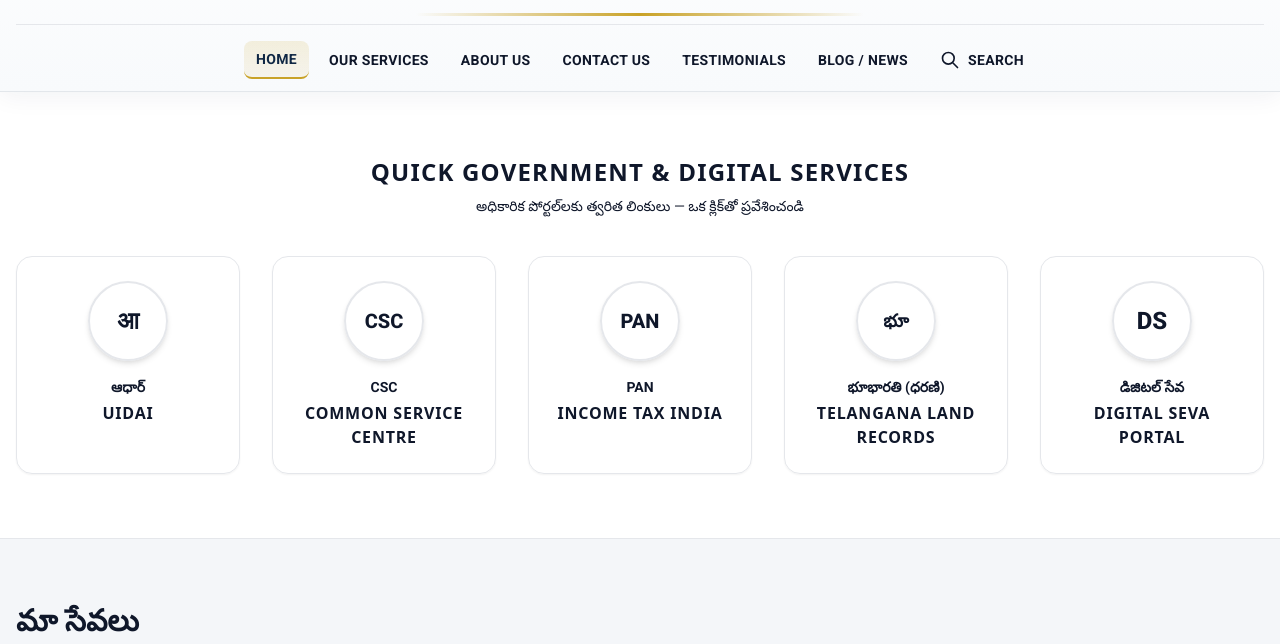
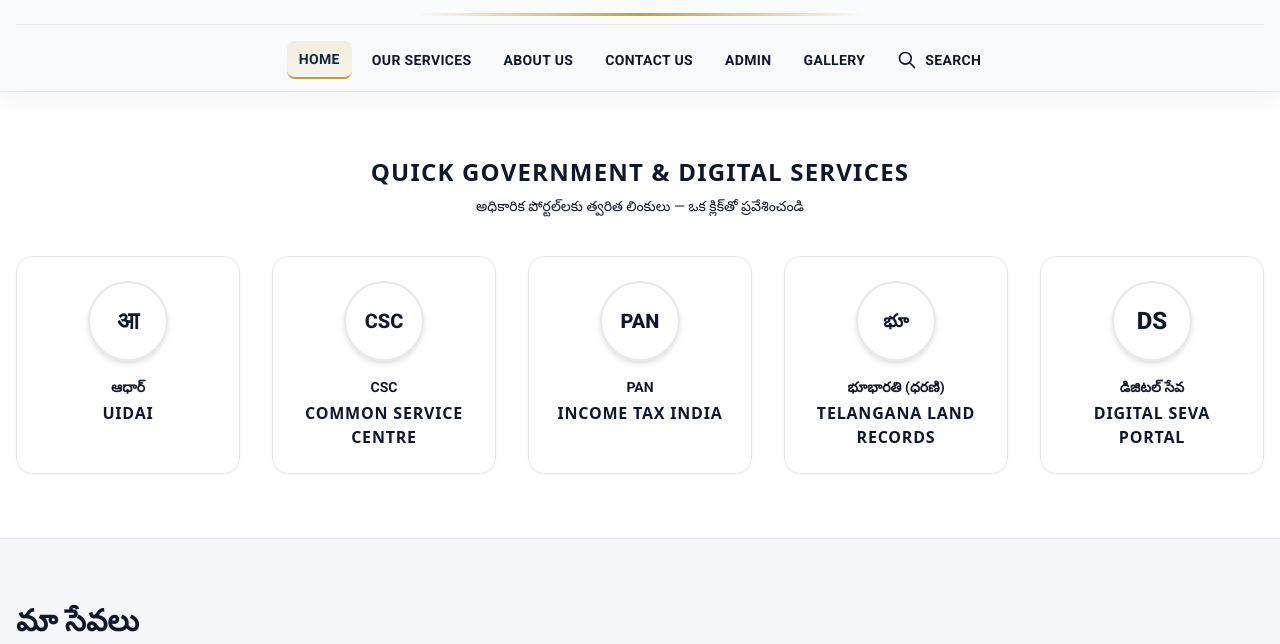
Before and after one commit to srinivasammu6342-beep/Maheshwara, a website: page index.html in a window 1280 px wide. Shown: the part 155-799 px from the top of the page. Drawn offline with nearby package versions, Linux system fonts and the light colour scheme; a web font is replaced by a local one.

Commit message:
fixing design issues

```diff
--- a/index.html
+++ b/index.html
@@ -6,7 +6,7 @@
   <title>MAHESHWARA NEXLIFY NUCLEUS | ముత్తారం పోర్టల్</title>
   <meta
     name="description"
-    content="Maheshwara Nexlify Nucleus: ముత్తారం గ్రామానికి వార్తలు, డిజిటల్ సేవలు, కార్పొరేట్ సేవా కేంద్రం."
+    content="Maheshwara Nexlify Nucleus: ముత్తారం గ్రామ/మండల  వార్తలు, డిజిటల్ సేవలు, కార్పొరేట్ సేవా కేంద్రం."
   />
   <link rel="preconnect" href="https://fonts.googleapis.com" />
   <link rel="preconnect" href="https://fonts.gstatic.com" crossorigin />
@@ -125,8 +125,8 @@
         <a href="#services" class="mns-nav-link rounded-lg px-3 py-2 text-xs font-bold uppercase tracking-wide text-slate-700 sm:text-sm">Our Services</a>
         <a href="#about" class="mns-nav-link rounded-lg px-3 py-2 text-xs font-bold uppercase tracking-wide text-slate-700 sm:text-sm">About Us</a>
         <a href="#contact" class="mns-nav-link rounded-lg px-3 py-2 text-xs font-bold uppercase tracking-wide text-slate-700 sm:text-sm">Contact Us</a>
-        <a href="#testimonials" class="mns-nav-link rounded-lg px-3 py-2 text-xs font-bold uppercase tracking-wide text-slate-700 sm:text-sm">Testimonials</a>
-        <a href="news.html" class="mns-nav-link rounded-lg px-3 py-2 text-xs font-bold uppercase tracking-wide text-slate-700 sm:text-sm">Blog / News</a>
+        <a href="#Admin" class="mns-nav-link rounded-lg px-3 py-2 text-xs font-bold uppercase tracking-wide text-slate-700 sm:text-sm">Admin</a>
+        <a href="#Gallery" class="mns-nav-link rounded-lg px-3 py-2 text-xs font-bold uppercase tracking-wide text-slate-700 sm:text-sm">Gallery</a>
         <button
           type="button"
           id="mns-search-toggle"
@@ -260,7 +260,7 @@
       </p>
     </div>
 
-    <div id="testimonials" class="mt-12 scroll-mt-28">
+    <div id="Admin" class="mt-12 scroll-mt-28">
       <h2 class="font-telugu text-2xl font-extrabold text-slate-900">అభిప్రాయాలు</h2>
       <div class="mt-6 grid gap-6 md:grid-cols-2">
         <blockquote class="mns-card rounded-2xl border border-slate-200 bg-white p-6 shadow-sm">
```
